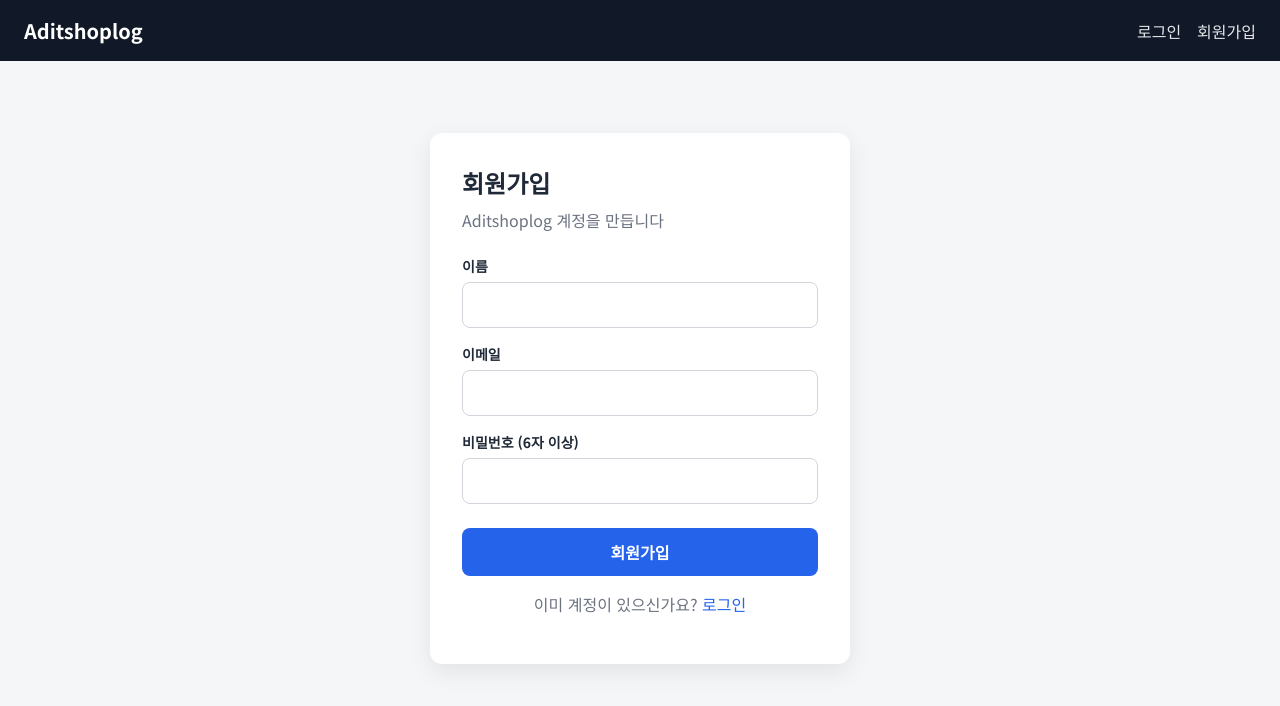
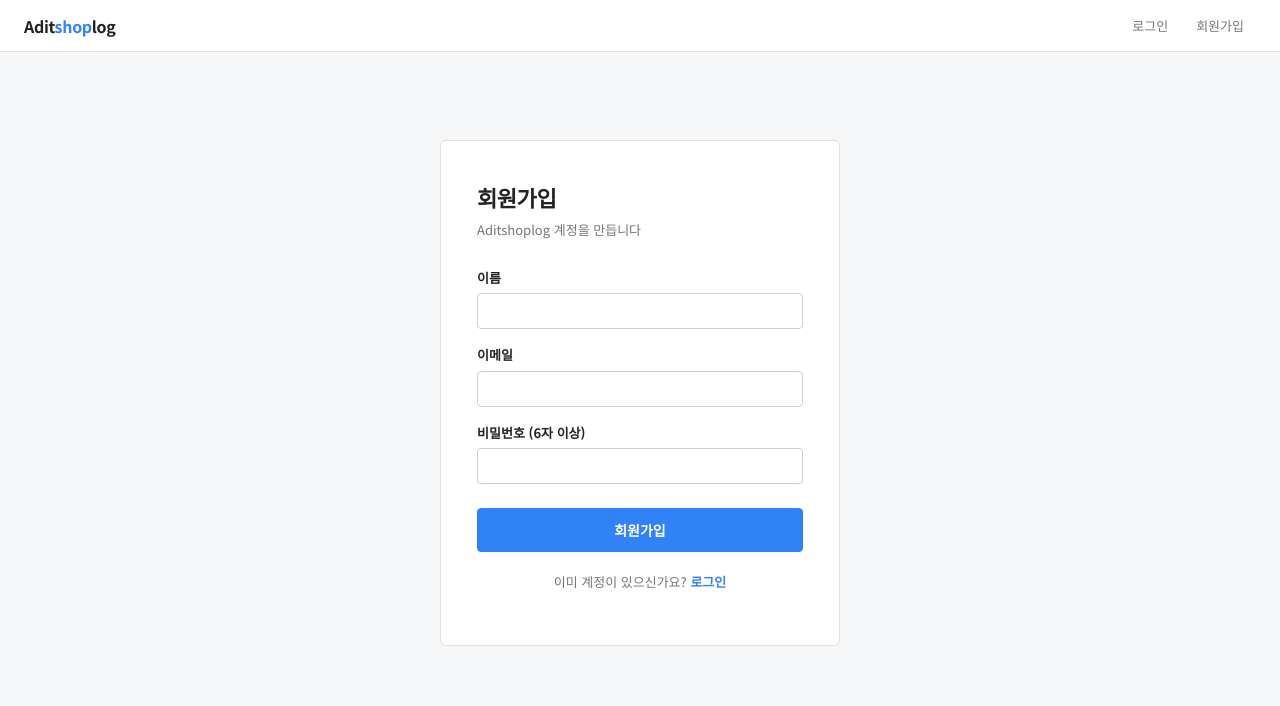
Before and after one commit to lhk4229/aditshoplog, a Next.js app in the folder frontend/: page /signup in a window 1280 px wide. Shown: the top 706 px of the page. Built offline with nearby package versions, Linux system fonts and the light colour scheme; no server answers.

Commit message:
디자인 수정

```diff
--- a/frontend/src/app/globals.css
+++ b/frontend/src/app/globals.css
@@ -1,3 +1,24 @@
+:root {
+  --nw-accent: #3182f6;
+  --nw-accent-hover: #1b64da;
+  --nw-accent-light: #e8f3ff;
+  --nw-bg: #f5f6f8;
+  --nw-surface: #ffffff;
+  --nw-text: #222222;
+  --nw-text-secondary: #767676;
+  --nw-text-tertiary: #999999;
+  --nw-border: #e1e1e1;
+  --nw-border-dark: #d0d0d0;
+  --nw-red: #e53935;
+  --nw-red-hover: #c62828;
+  --nw-red-light: #fdecea;
+  --nw-blue: #1a73e8;
+  --nw-radius: 4px;
+  --nw-radius-md: 6px;
+  --nw-btn-height: 36px;
+  --nw-btn-height-lg: 44px;
+}
+
 * {
   box-sizing: border-box;
 }
@@ -6,14 +27,32 @@ html,
 body {
   margin: 0;
   padding: 0;
-  font-family: var(--font-noto-sans), 'Segoe UI', Tahoma, Geneva, Verdana, sans-serif;
-  background: #f4f6f8;
-  color: #1f2937;
+  font-family: var(--font-noto-sans), 'Apple SD Gothic Neo', 'Malgun Gothic', sans-serif;
+  background: var(--nw-bg);
+  color: var(--nw-text);
+  font-size: 14px;
+  line-height: 1.5;
+  -webkit-font-smoothing: antialiased;
 }
 
 input,
 textarea,
 select,
 button {
-  font-family: var(--font-noto-sans), 'Segoe UI', Tahoma, Geneva, Verdana, sans-serif;
+  font-family: inherit;
 }
+
+input:focus,
+textarea:focus,
+select:focus {
+  outline: none;
+}
+
+button:disabled {
+  opacity: 0.45;
+  cursor: not-allowed;
+}
+
+a {
+  color: var(--nw-accent);
+}
--- a/frontend/src/app/layout.module.css
+++ b/frontend/src/app/layout.module.css
@@ -5,5 +5,5 @@
 .main {
   max-width: 1680px;
   margin: 0 auto;
-  padding: 24px 16px 48px;
+  padding: 24px 20px 48px;
 }
--- a/frontend/src/app/page.tsx
+++ b/frontend/src/app/page.tsx
@@ -2,6 +2,7 @@
 
 import { useEffect } from 'react';
 import { fetchCurrentUser } from '@/lib/api';
+import styles from '@/styles/shared.module.css';
 
 export default function HomePage() {
   useEffect(() => {
@@ -10,5 +11,5 @@ export default function HomePage() {
     });
   }, []);
 
-  return <p>이동 중...</p>;
+  return <p className={styles.loading}>이동 중...</p>;
 }
--- a/frontend/src/app/tickets/[id]/edit/page.tsx
+++ b/frontend/src/app/tickets/[id]/edit/page.tsx
@@ -76,7 +76,7 @@ export default function EditTicketPage() {
       <div className={styles.pageHeader}>
         <h1>티켓 수정</h1>
         <Link href={`/tickets/${id}`} className={styles.buttonSecondary}>
-          상세로
+          상세
         </Link>
       </div>
 
--- a/frontend/src/app/tickets/[id]/page.tsx
+++ b/frontend/src/app/tickets/[id]/page.tsx
@@ -79,7 +79,7 @@ export default function TicketDetailPage() {
   }
 
   if (error) return <div className={styles.error}>{error}</div>;
-  if (!ticket) return <p>불러오는 중...</p>;
+  if (!ticket) return <p className={styles.loading}>불러오는 중...</p>;
 
   return (
     <div>
@@ -89,7 +89,7 @@ export default function TicketDetailPage() {
           <Link href={`/tickets/${id}/edit`} className={styles.buttonSecondary}>
             수정
           </Link>
-          <button type="button" className={styles.dangerButton} onClick={handleDeleteTicket}>
+          <button type="button" className={styles.buttonDanger} onClick={handleDeleteTicket}>
             삭제
           </button>
         </div>
--- a/frontend/src/app/tickets/page.tsx
+++ b/frontend/src/app/tickets/page.tsx
@@ -162,10 +162,8 @@ export default function TicketsPage() {
               </tr>
             ))}
             {data?.data.length === 0 && (
-              <tr>
-                <td colSpan={12} style={{ textAlign: 'center', padding: '32px' }}>
-                  등록된 티켓이 없습니다.
-                </td>
+              <tr className={styles.emptyRow}>
+                <td colSpan={12}>등록된 티켓이 없습니다.</td>
               </tr>
             )}
           </tbody>
--- a/frontend/src/components/Header.module.css
+++ b/frontend/src/components/Header.module.css
@@ -2,47 +2,50 @@
   display: flex;
   align-items: center;
   justify-content: space-between;
-  padding: 16px 24px;
-  background: #111827;
-  color: #fff;
+  padding: 0 24px;
+  height: 52px;
+  background: var(--nw-surface);
+  border-bottom: 1px solid var(--nw-border);
+  position: sticky;
+  top: 0;
+  z-index: 100;
 }
 
 .logo {
-  color: #fff;
-  font-size: 1.25rem;
+  color: var(--nw-text);
+  font-size: 16px;
   font-weight: 700;
   text-decoration: none;
+  letter-spacing: -0.02em;
+}
+
+.logoAccent {
+  color: var(--nw-accent);
 }
 
 .nav {
   display: flex;
   align-items: center;
-  gap: 16px;
+  gap: 4px;
 }
 
 .nav a {
-  color: #e5e7eb;
+  color: var(--nw-text-secondary);
   text-decoration: none;
+  font-size: 13px;
+  font-weight: 500;
+  padding: 6px 12px;
+  border-radius: var(--nw-radius);
+  transition: color 0.15s, background 0.15s;
 }
 
 .nav a:hover {
-  color: #fff;
+  color: var(--nw-text);
+  background: var(--nw-bg);
 }
 
 .user {
-  color: #9ca3af;
-  font-size: 0.9rem;
+  color: var(--nw-text-secondary);
+  font-size: 13px;
+  padding: 0 8px;
 }
-
-.logout {
-  border: 1px solid #374151;
-  background: transparent;
-  color: #e5e7eb;
-  padding: 6px 12px;
-  border-radius: 6px;
-  cursor: pointer;
-}
-
-.logout:hover {
-  background: #374151;
-}
--- a/frontend/src/components/Header.tsx
+++ b/frontend/src/components/Header.tsx
@@ -3,6 +3,7 @@
 import Link from 'next/link';
 import { useEffect, useState } from 'react';
 import { fetchCurrentUser, logout, type AuthUser } from '@/lib/api';
+import sharedStyles from '@/styles/shared.module.css';
 import styles from './Header.module.css';
 
 export function Header() {
@@ -19,7 +20,7 @@ export function Header() {
   return (
     <header className={styles.header}>
       <Link href="/tickets" className={styles.logo}>
-        Aditshoplog
+        Adit<span className={styles.logoAccent}>shop</span>log
       </Link>
       <nav className={styles.nav}>
         {user ? (
@@ -27,7 +28,7 @@ export function Header() {
             <span className={styles.user}>{user.name}님</span>
             <Link href="/tickets">티켓 목록</Link>
             <Link href="/tickets/new">티켓 등록</Link>
-            <button type="button" onClick={handleLogout} className={styles.logout}>
+            <button type="button" onClick={handleLogout} className={sharedStyles.buttonSecondary}>
               로그아웃
             </button>
           </>
--- a/frontend/src/styles/shared.module.css
+++ b/frontend/src/styles/shared.module.css
@@ -1,22 +1,119 @@
+/* ── Buttons (공통) ── */
+.button,
+.buttonSecondary,
+.buttonDanger,
+.linkButton,
+.dangerButton {
+  font-family: inherit;
+  font-size: 13px;
+  font-weight: 500;
+  line-height: 1;
+  box-sizing: border-box;
+  text-decoration: none;
+  display: inline-flex;
+  align-items: center;
+  justify-content: center;
+  gap: 4px;
+  height: var(--nw-btn-height);
+  padding: 0 14px;
+  border-radius: var(--nw-radius);
+  cursor: pointer;
+  white-space: nowrap;
+  transition: background 0.15s, border-color 0.15s, color 0.15s;
+}
+
+.button {
+  margin-top: 8px;
+  height: var(--nw-btn-height-lg);
+  padding: 0 16px;
+  border: 1px solid var(--nw-accent);
+  background: var(--nw-accent);
+  color: #fff;
+  font-size: 14px;
+  font-weight: 600;
+}
+
+.button:hover:not(:disabled) {
+  background: var(--nw-accent-hover);
+  border-color: var(--nw-accent-hover);
+}
+
+.buttonSecondary {
+  border: 1px solid var(--nw-border-dark);
+  background: var(--nw-surface);
+  color: var(--nw-text);
+}
+
+.buttonSecondary:hover:not(:disabled) {
+  background: var(--nw-bg);
+  border-color: var(--nw-text-tertiary);
+}
+
+.buttonDanger {
+  border: 1px solid var(--nw-red);
+  background: var(--nw-surface);
+  color: var(--nw-red);
+}
+
+.buttonDanger:hover:not(:disabled) {
+  background: var(--nw-red-light);
+  border-color: var(--nw-red-hover);
+  color: var(--nw-red-hover);
+}
+
+.linkButton {
+  height: auto;
+  padding: 0;
+  border: none;
+  background: none;
+  color: var(--nw-accent);
+  font-weight: 500;
+}
+
+.linkButton:hover {
+  text-decoration: underline;
+  color: var(--nw-accent-hover);
+}
+
+.dangerButton {
+  height: auto;
+  padding: 0;
+  border: none;
+  background: none;
+  color: var(--nw-red);
+  font-weight: 500;
+}
+
+.dangerButton:hover:not(:disabled) {
+  text-decoration: underline;
+  color: var(--nw-red-hover);
+}
+
+/* ── Auth card ── */
 .card {
-  max-width: 420px;
-  margin: 48px auto;
-  padding: 32px;
-  background: #fff;
-  border-radius: 12px;
-  box-shadow: 0 8px 24px rgba(0, 0, 0, 0.08);
+  max-width: 400px;
+  margin: 64px auto;
+  padding: 40px 36px;
+  background: var(--nw-surface);
+  border: 1px solid var(--nw-border);
+  border-radius: var(--nw-radius-md);
 }
 
 .title {
-  margin: 0 0 8px;
-  font-size: 1.5rem;
+  margin: 0 0 6px;
+  font-size: 22px;
+  font-weight: 700;
+  color: var(--nw-text);
+  letter-spacing: -0.02em;
 }
 
 .subtitle {
-  margin: 0 0 24px;
-  color: #6b7280;
+  margin: 0 0 28px;
+  color: var(--nw-text-secondary);
+  font-size: 13px;
 }
 
+/* ── Form ── */
 .form {
   display: flex;
   flex-direction: column;
@@ -43,77 +140,74 @@
 }
 
 .field label {
-  font-size: 0.875rem;
+  font-size: 13px;
   font-weight: 600;
+  color: var(--nw-text);
 }
 
 .field input,
 .field textarea,
 .field select {
-  padding: 10px 12px;
-  border: 1px solid #d1d5db;
-  border-radius: 8px;
-  font-size: 1rem;
+  padding: 0 12px;
+  height: 36px;
+  border: 1px solid var(--nw-border-dark);
+  border-radius: var(--nw-radius);
+  background: var(--nw-surface);
+  font-size: 14px;
+  color: var(--nw-text);
+  transition: border-color 0.15s;
+}
+
+.field input:focus,
+.field textarea:focus,
+.field select:focus {
+  border-color: var(--nw-accent);
 }
 
 .field textarea {
-  min-height: 100px;
+  height: auto;
+  min-height: 96px;
+  padding: 10px 12px;
   resize: vertical;
 }
 
-.button {
-  margin-top: 8px;
-  padding: 12px;
-  border: none;
-  border-radius: 8px;
-  background: #2563eb;
-  color: #fff;
-  font-size: 1rem;
-  font-weight: 600;
+.field select {
   cursor: pointer;
-  text-decoration: none;
-  display: inline-block;
 }
 
-.button:hover {
-  background: #1d4ed8;
-}
-
-.buttonSecondary {
-  padding: 10px 16px;
-  border: 1px solid #d1d5db;
-  border-radius: 8px;
-  background: #fff;
-  cursor: pointer;
-  text-decoration: none;
-  display: inline-block;
-  color: inherit;
-}
-
+/* ── Feedback ── */
 .error {
-  padding: 10px 12px;
-  border-radius: 8px;
-  background: #fef2f2;
-  color: #b91c1c;
-  font-size: 0.875rem;
+  padding: 10px 14px;
+  border-radius: var(--nw-radius);
+  border: 1px solid #f5c6c4;
+  background: var(--nw-red-light);
+  color: var(--nw-red);
+  font-size: 13px;
 }
 
 .linkRow {
-  margin-top: 16px;
+  margin-top: 20px;
   text-align: center;
-  color: #6b7280;
+  color: var(--nw-text-secondary);
+  font-size: 13px;
 }
 
 .linkRow a {
-  color: #2563eb;
+  color: var(--nw-accent);
   text-decoration: none;
+  font-weight: 600;
 }
 
+.linkRow a:hover {
+  text-decoration: underline;
+}
+
+/* ── Table ── */
 .tableWrap {
   overflow-x: auto;
-  background: #fff;
-  border-radius: 12px;
-  box-shadow: 0 4px 16px rgba(0, 0, 0, 0.06);
+  background: var(--nw-surface);
+  border: 1px solid var(--nw-border);
+  border-radius: var(--nw-radius-md);
 }
 
 .table {
@@ -124,62 +218,49 @@
 
 .table th,
 .table td {
-  padding: 12px 14px;
-  border-bottom: 1px solid #e5e7eb;
+  padding: 10px 14px;
+  border-bottom: 1px solid var(--nw-border);
   text-align: left;
-  font-size: 0.75rem;
+  font-size: 13px;
 }
 
 .table th {
-  background: #f9fafb;
+  background: #fafafa;
   font-weight: 600;
+  color: var(--nw-text-secondary);
   white-space: nowrap;
+  border-bottom: 1px solid var(--nw-border-dark);
+}
+
+.table tr:last-child td {
+  border-bottom: none;
 }
 
 .table tr:hover td {
-  background: #f9fafb;
+  background: #fafbfc;
 }
 
 .table td {
   vertical-align: middle;
+  color: var(--nw-text);
 }
 
 .table .actions {
   display: flex;
   align-items: center;
-  gap: 6px;
+  gap: 10px;
 }
 
 .table .linkButton,
 .table .dangerButton {
-  font-size: inherit;
-  line-height: inherit;
-  font-weight: 600;
+  font-size: 13px;
 }
 
-.table .dangerButton {
-  padding: 0;
-  margin: 0;
-  font-family: inherit;
-}
-
+/* ── Layout helpers ── */
 .actions {
   display: flex;
-  gap: 8px;
-}
-
-.linkButton {
-  color: #2563eb;
-  text-decoration: none;
-  font-weight: 600;
-}
-
-.dangerButton {
-  border: none;
-  background: transparent;
-  color: #dc2626;
-  cursor: pointer;
-  font-weight: 600;
+  align-items: center;
+  gap: 6px;
 }
 
 .toolbar {
@@ -188,6 +269,10 @@
   gap: 12px;
   margin-bottom: 16px;
   align-items: flex-end;
+  padding: 16px;
+  background: var(--nw-surface);
+  border: 1px solid var(--nw-border);
+  border-radius: var(--nw-radius-md);
 }
 
 .pageHeader {
@@ -195,72 +280,130 @@
   justify-content: space-between;
   align-items: center;
   margin-bottom: 20px;
+  padding-bottom: 16px;
+  border-bottom: 1px solid var(--nw-border);
 }
 
 .pageHeader h1 {
   margin: 0;
-  font-size: 1.75rem;
+  font-size: 20px;
+  font-weight: 700;
+  color: var(--nw-text);
+  letter-spacing: -0.02em;
 }
 
+.pageHeader .button {
+  margin-top: 0;
+  height: var(--nw-btn-height);
+  font-size: 13px;
+}
+
+/* ── Detail view ── */
 .detailGrid {
   display: grid;
+  background: var(--nw-surface);
+  border: 1px solid var(--nw-border);
+  border-radius: var(--nw-radius-md);
+  overflow: hidden;
+}
+
+.detailGrid:has(.detailRow) {
+  gap: 0;
+}
+
+.detailGrid:has(.field) {
   gap: 16px;
-  background: #fff;
-  padding: 24px;
-  border-radius: 12px;
-  box-shadow: 0 4px 16px rgba(0, 0, 0, 0.06);
+  padding: 20px;
 }
 
 .detailRow {
   display: grid;
   grid-template-columns: 160px 1fr;
   gap: 12px;
+  padding: 12px 20px;
+  border-bottom: 1px solid var(--nw-border);
+}
+
+.detailRow:last-child {
+  border-bottom: none;
 }
 
 .detailLabel {
-  color: #6b7280;
+  color: var(--nw-text-secondary);
   font-weight: 600;
+  font-size: 13px;
 }
 
 .detailValue {
   white-space: pre-wrap;
+  font-size: 14px;
+  color: var(--nw-text);
 }
 
 .metaBox {
-  margin-top: 16px;
-  padding: 16px;
-  background: #f9fafb;
-  border-radius: 8px;
-  color: #374151;
-  font-size: 0.9rem;
+  margin-top: 12px;
+  padding: 14px 20px;
+  background: #fafafa;
+  border: 1px solid var(--nw-border);
+  border-radius: var(--nw-radius-md);
+  color: var(--nw-text-secondary);
+  font-size: 13px;
+  display: flex;
+  flex-direction: column;
+  gap: 4px;
 }
 
+/* ── Remarks ── */
 .remarkList {
   display: flex;
   flex-direction: column;
-  gap: 12px;
+  gap: 10px;
   margin-top: 24px;
 }
 
+.remarkList h2 {
+  margin: 0 0 4px;
+  font-size: 16px;
+  font-weight: 700;
+  color: var(--nw-text);
+}
+
 .remarkItem {
-  background: #fff;
-  border: 1px solid #e5e7eb;
-  border-radius: 8px;
-  padding: 14px;
+  background: var(--nw-surface);
+  border: 1px solid var(--nw-border);
+  border-radius: var(--nw-radius-md);
+  padding: 14px 16px;
 }
 
 .remarkMeta {
   display: flex;
   justify-content: space-between;
+  align-items: center;
   margin-bottom: 8px;
-  font-size: 0.85rem;
-  color: #6b7280;
+  font-size: 12px;
+  color: var(--nw-text-secondary);
 }
 
+/* ── Pagination ── */
 .pagination {
   display: flex;
   justify-content: center;
   align-items: center;
   gap: 12px;
   margin-top: 20px;
+  font-size: 13px;
+  color: var(--nw-text-secondary);
 }
+
+.emptyRow td {
+  text-align: center;
+  padding: 40px 16px !important;
+  color: var(--nw-text-secondary);
+}
+
+.loading {
+  text-align: center;
+  padding: 48px;
+  color: var(--nw-text-secondary);
+  font-size: 14px;
+}
```
